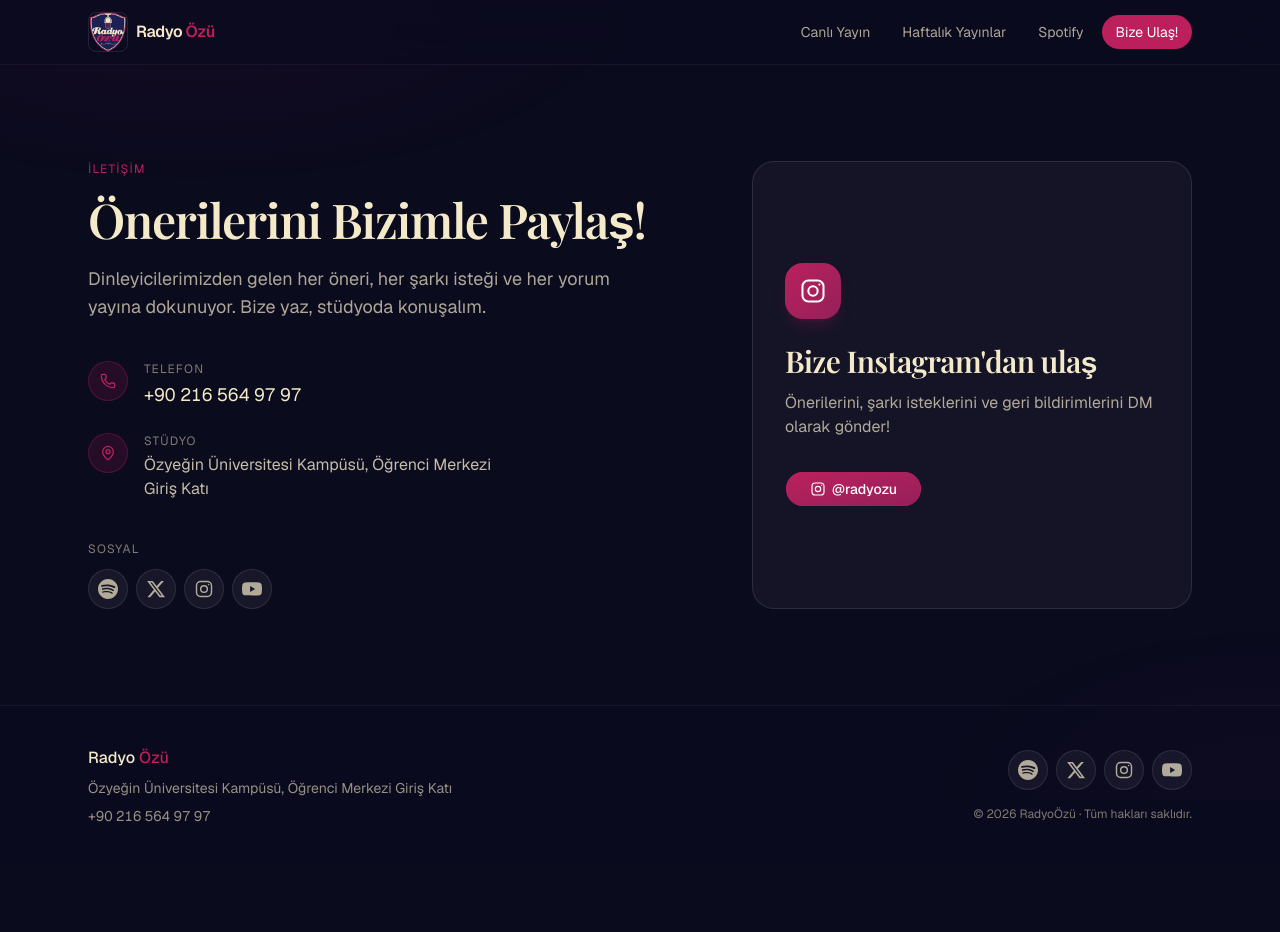
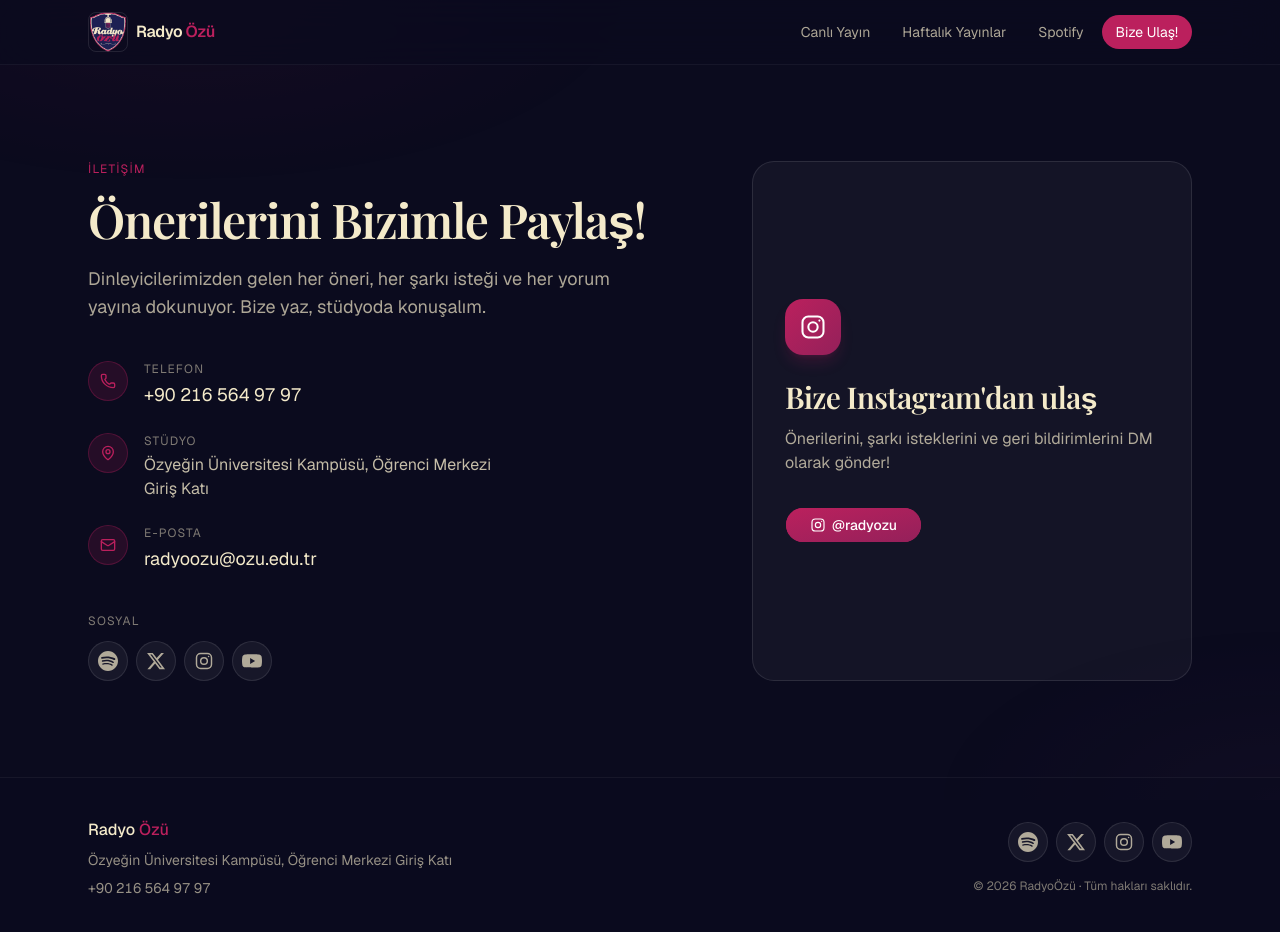
Before and after one commit to NurettinSelim/radyoozu-rework, a Next.js app: page /iletisim in a window 1280 px wide. Shown: the top 932 px of the page. Before the commit the page ends 866 px from the top, so only its background shows below. Built offline with nearby package versions, Linux system fonts and the light colour scheme.

Commit message:
feat(iletisim): add radyoozu@ozu.edu.tr email contact row

```diff
--- a/src/app/iletisim/page.tsx
+++ b/src/app/iletisim/page.tsx
@@ -1,6 +1,6 @@
 import type { Metadata } from "next";
 import Link from "next/link";
-import { MapPin, Phone } from "lucide-react";
+import { Mail, MapPin, Phone } from "lucide-react";
 
 import { Button } from "@/components/ui/button";
 import { InstagramIcon, SocialLinks } from "@/components/social-links";
@@ -65,6 +65,24 @@ export default async function ContactPage() {
                 </dd>
               </div>
             </div>
+            <div className="flex items-start gap-4">
+              <span className="grid size-10 shrink-0 place-items-center rounded-full border border-primary/30 bg-primary/15 text-primary">
+                <Mail className="size-4" />
+              </span>
+              <div>
+                <dt className="text-xs uppercase tracking-widest text-foreground/50">
+                  E-posta
+                </dt>
+                <dd className="mt-1">
+                  <Link
+                    href="mailto:radyoozu@ozu.edu.tr"
+                    className="text-lg transition-[color,scale] duration-150 ease-out hover:text-primary active:scale-[0.96]"
+                  >
+                    radyoozu@ozu.edu.tr
+                  </Link>
+                </dd>
+              </div>
+            </div>
           </dl>
 
           <div className="enter-rise enter-delay-4 mt-10">
```
